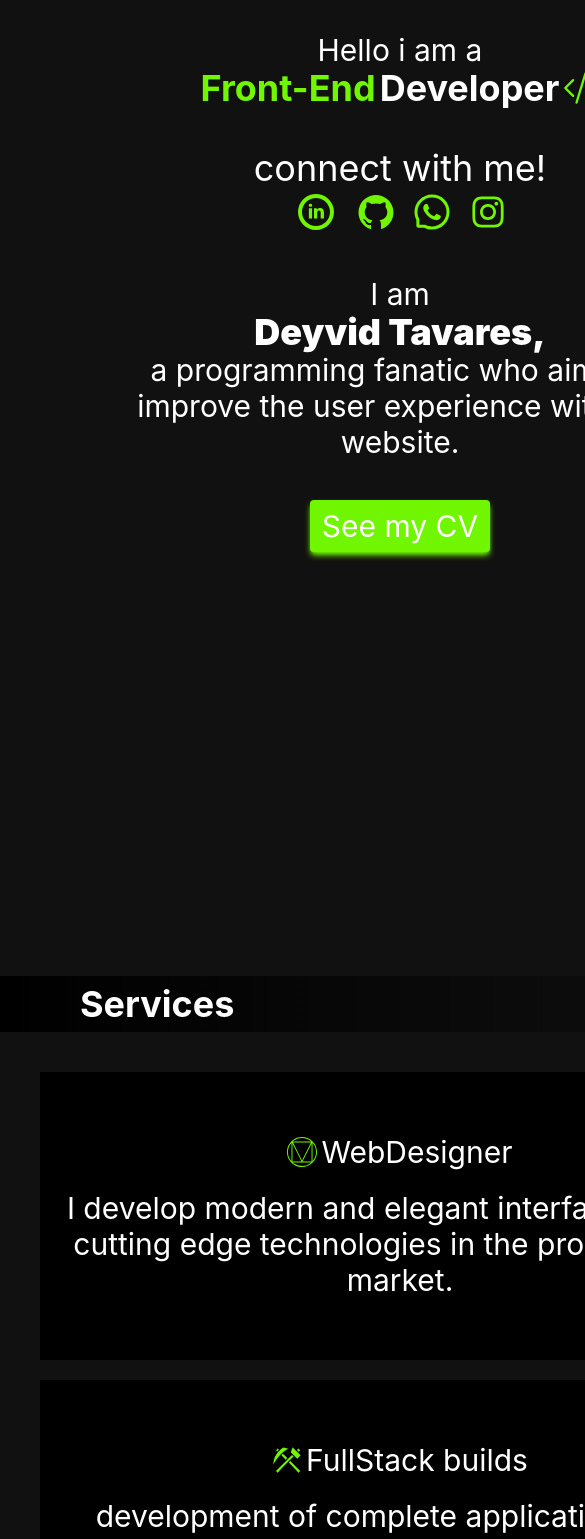
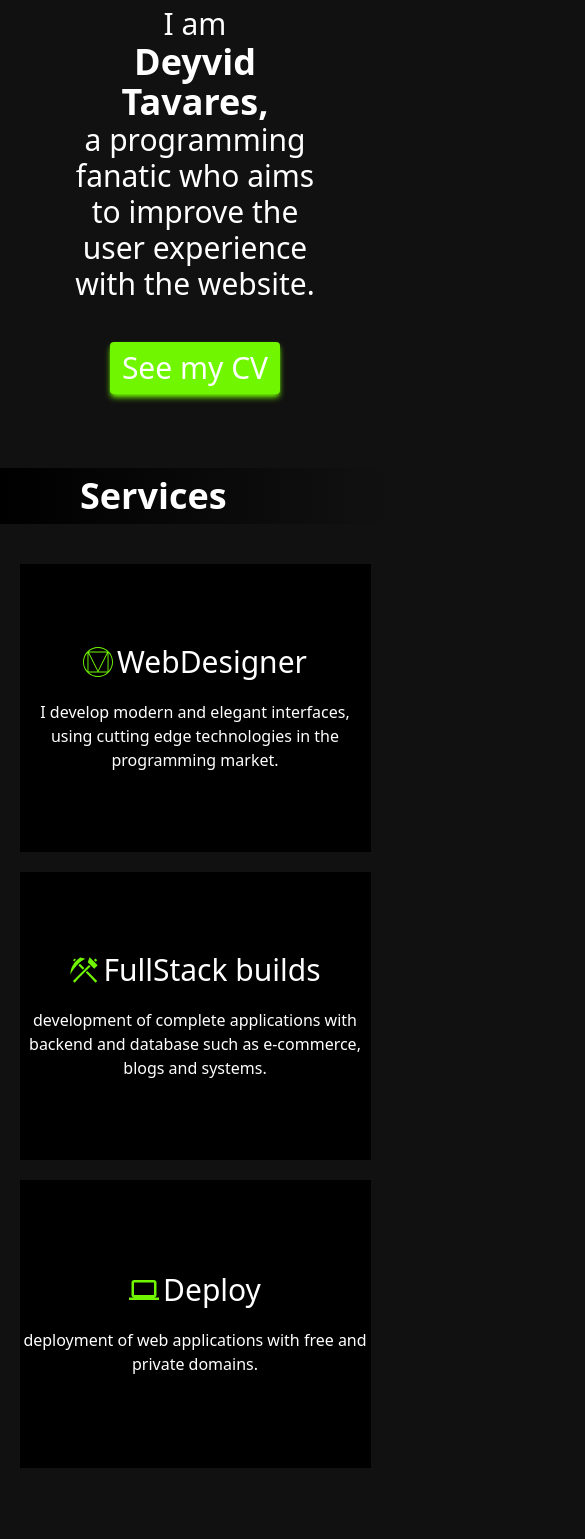
Before and after one commit to DevDeyvidTav/new-portfolio, a Next.js app: page / in a window 390 px wide. Shown: the part 432-1971 px from the top of the page, 585 px wide, since content can reach past the window. Built offline with nearby package versions, Linux system fonts and the light colour scheme.

Commit message:
march changes

```diff
--- a/src/components/About-me.tsx
+++ b/src/components/About-me.tsx
@@ -14,6 +14,7 @@ export function AboutMe() {
     const [skillText, setSkillText] = useState('')
     return (
         <div id="about" className="overflow-hidden w-full   md:max-w-full md:w-screen">
+            <div className="md:max-w-[1140px] mx-auto w-full">
             <h2 className="text-white mt-10 text-4xl mb-10 w-full flex justify-start bg-gradient-to-r from-black to-[#121111] py-2 pl-20 font-bold">About-me</h2>
             <div data-aos="zoom-out" className="md:text-xl text-3xl text-white w-full px-10">
                 I have been studying programming since February 2022, I have developed several skills with the challenges
@@ -25,7 +26,7 @@ export function AboutMe() {
             <div className="text-white mt-10 text-4xl mb-10 w-full flex justify-start bg-gradient-to-r from-black to-[#121111] py-2 pl-20 font-bold">
                 skills
             </div>
-            <div data-aos="flip-left" className="w-full max-w-full h-96 grid grid-cols-6 gap-y-4 px-20">
+            <div data-aos="flip-left" className="w-full h-96 grid md:grid-cols-6 grid-cols-3 px-16  gap-y-4">
                 <IoLogoJavascript
                     onClick={() => setSkillText("JavaScript is a structured, multi-paradigm, weak dynamically typed, high-level scripting interpreted programming language. Along with HTML and CSS, JavaScript is one of the three main technologies of the World Wide Web.")}
                     className="w-12 cursor-pointer h-12 text-white hover:shadow-2xl hover:bg-[#70F700] hover:duration-300 rounded-md hover:shadow-[#70F700] " />
@@ -80,6 +81,7 @@ export function AboutMe() {
                     </p>
                 </div>
             </div>
+            </div>
         </div>
     )
 }
--- a/src/components/Contacts.tsx
+++ b/src/components/Contacts.tsx
@@ -32,7 +32,8 @@ export function Contacts() {
     };
     return (
         <div id="contacts" className="w-full md:w-screen md:max-w-full  ">
-            <div className="text-white mt-10 text-4xl mb-10 w-full flex justify-start bg-gradient-to-r from-black to-[#121111] py-2 pl-20 font-bold">
+           <div className="md:max-w-[1140px] md:mx-auto">
+           <div className="text-white mt-10 text-4xl mb-10 w-full flex justify-start bg-gradient-to-r from-black to-[#121111] py-2 pl-20 font-bold">
                 Talk to me
             </div>
             <div className="flex w-full">
@@ -45,13 +46,14 @@ export function Contacts() {
                         <input name="phone" className="bg-black border px-5 border-[#313030] w-1/2 rounded-full h-10" required type="number" placeholder="Phone number" />
                     </div>
                     <input name="message" className="bg-black border px-5 pb-56 max-w-full border-[#313030] w-[70%] rounded-3xl h-72" required type="message" placeholder="Enter your message" />
-                    <button className="bg-black text-white text-xl hover:shadow-2xl hover:bg-[#70F700] hover:shadow-[#70F700] hover:duration-300 px-4 rounded-xl">Submit</button>
+                    <button className="bg-black text-white text-xl py-2 hover:shadow-2xl hover:bg-[#70F700] hover:shadow-[#70F700] hover:duration-300 px-4 rounded-full">Submit</button>
                 </form>
 
                 <div data-aos="fade-right" className="w-2/5 hidden lg:flex h-[30rem]">
                 <LazyLoadImage width={300} className="w-full h-full" height={200} src="https://images.unsplash.com/photo-1499914485622-a88fac536970?ixlib=rb-4.0.3&ixid=MnwxMjA3fDB8MHxwaG90by1wYWdlfHx8fGVufDB8fHx8&auto=format&fit=crop&w=1170&q=80" />
                 </div>
             </div>
+           </div>
         </div>
     )
 }
--- a/src/components/Footer.tsx
+++ b/src/components/Footer.tsx
@@ -5,8 +5,9 @@ import {BsCodeSlash} from "react-icons/bs"
 
 export function Footer(){
     return(
-        <div className="w-full h-72 text-white border-t mt-10 border-[#70F700] shadow-2xl shadow-[#70F700]">
-            <div className="bg-black px-5 w-full flex items-center  h-[90%]">
+        <div className="w-full h-72 text-white border-t mt-10 bg-black  border-[#70F700] shadow-2xl shadow-[#70F700]">
+        <div className="md:max-w-[1140px] md:mx-auto max-w-full px-auto">
+        <div className="px-5 w-full flex items-center  h-[90%]">
                 <div className="w-1/3 flex items-center text-2xl uppercase font-bold">
                    Deyvid <span className="text-[#70F700]">Tav</span> <BsCodeSlash/>
                 </div>
@@ -25,5 +26,6 @@ export function Footer(){
             </div>
             <div className="px-10">Copyright© 2022 Deyvid Tavares.</div>
         </div>
+        </div>
     )
 }
--- a/src/components/Header.tsx
+++ /dev/null
@@ -1,22 +0,0 @@
-import {BsCodeSlash} from "react-icons/bs"
-import {BiMenuAltRight} from "react-icons/bi"
-import { useDrawerValue } from "../context/DrawerContext"
-export function Header() {
-    const { openDrawer, setOpenDrawer } = useDrawerValue()
-    return(
-        <div  className="bg-[#2c2c2c] z-30 fixed px-20 w-full md:max-full md:w-screen h-20 md:h-14 text-white flex items-center justify-between text-lg shadow-lg shadow-[#2c2c2c] md:max-w-full">
-           <a className="flex text-2xl items-center uppercase font-bold " href="#">Deyvid<span className="text-[#70F700] font-black">Tav</span><BsCodeSlash/></a>
-            <ul className="md:flex hidden items-center gap-9 ">
-                <li><a href="#services">Services</a></li>
-                <li><a href="#about">About-me</a></li>
-                <li><a href="#projects">Projects</a></li>
-                <a href="#contacts"><button className=" bg-[#70F700] shadow-md shadow-[#70F700] px-2 py-1 rounded" >Contact</button></a>
-            </ul>
-            <p onClick={() => setOpenDrawer(true)} className="cursor-pointer md:hidden ">
-                <BiMenuAltRight className="w-12 h-12"/>
-            </p>
-
-
-        </div>
-    )
-}
--- a/src/components/HeaderMob.tsx
+++ b/src/components/HeaderMob.tsx
@@ -9,7 +9,7 @@ export function HeaderMob() {
             <div
                 className="bg-[#2c2c2c] flex flex-col  w-3/4 h-full">
                 <div
-                    className="w-full h-14 border-b-2 pt-10 border-zinc-400 text-white text-5xl flex pb-40 pl-8">
+                    className="w-full h-14 border-b-2 pt-10 border-zinc-400 text-white text-3xl flex  pb-32 pl-8">
                     Let is build something together.
                     <p
                         onClick={() => setOpenDrawer(false)}
@@ -19,7 +19,7 @@ export function HeaderMob() {
                 </div>
 
 
-                <ul className="flex gap-20 mt-20 flex-col text-white text-5xl items-center  ">
+                <ul className="flex gap-10 mt-20 pl-8 flex-col text-white text-2xl   ">
                     <li>
                         <a
                             onClick={() => setOpenDrawer(false)}
--- a/src/components/Home.tsx
+++ b/src/components/Home.tsx
@@ -12,7 +12,7 @@ export function HomeComponent() {
     })
 
     return (
-        <div id="#" className="text-white text-3xl lg:text-xl justify-center lg:justify-start  items-center  lg:items-start flex w-full md:w-screen lg:flex-row flex-col-reverse md:h-screen md:max-w-full overflow-hidden">
+        <div id="#" className="text-white text-3xl lg:text-xl max-h-[900px] md:max-h-[700px] justify-center lg:justify-start  items-center  lg:items-start flex w-full md:w-screen lg:flex-row flex-col-reverse md:h-screen md:max-w-full overflow-hidden">
             <div data-aos="fade-right" className="text lg:my-0 lg:w-full my-96 flex flex-col lg:items-center items-center w-[70%]  pt-20 lg:pt-36">
                 <p>
                     Hello i am a
--- a/src/components/Services.tsx
+++ b/src/components/Services.tsx
@@ -1,30 +1,45 @@
-import {SiMaterialdesign} from "react-icons/si"
-import {GiStoneCrafting } from "react-icons/gi"
+import { SiMaterialdesign } from "react-icons/si"
+import { GiStoneCrafting } from "react-icons/gi"
 import { MdOutlineComputer } from "react-icons/md"
 import Aos from "aos"
 import 'aos/dist/aos.css'
 import { useEffect } from "react"
 
 
-export function Services(){
+export function Services() {
     useEffect(() => {
-        Aos.init({duration: 2000, easing:"ease-out"})
+        Aos.init({ duration: 2000, easing: "ease-out" })
     })
-    return(
+    return (
         <div id="services" className="md:w-screen flex flex-col items-center w-full   md:max-w-full">
-            <h2 className="text-white text-4xl mb-10 w-full flex justify-start bg-gradient-to-r from-black to-[#121111] py-2 pl-20 font-bold">Services</h2>
-            <div  className="w-full items-center justify-center md:h-72 gap-5 text-3xl md:flex-row flex-col flex ">
+
+            <div className="md:max-w-[1140px] md:mx-auto">
+                <h2 className="text-white text-4xl mb-10 w-full flex justify-start bg-gradient-to-r from-black to-[#121111] py-2 pl-20 font-bold"
+                >Services
+                </h2>
+                <div className="w-full items-center justify-center md:h-72 gap-5 text-3xl md:flex-row flex-col flex ">
                     <div data-aos="fade-up" className="bg-black flex flex-col justify-center text-white w-[90%] md:w-1/3 h-72 ">
-                    <p className="w-full items-center gap-1 flex justify-center md:text-2xl "><span className="text-[#70F700]"><SiMaterialdesign/></span>WebDesigner</p>
-                    <p className="w-full mt-5 text-center">I develop modern and elegant interfaces, using cutting edge technologies in the programming market.</p>
+                        <p className="w-full items-center gap-1 flex justify-center md:text-2xl "><span className="text-[#70F700]">
+                            <SiMaterialdesign /></span>WebDesigner
+                        </p>
+                        <p className="w-full mt-5 text-base text-center">
+                            I develop modern and elegant interfaces, using cutting edge technologies in the programming market.
+                        </p>
                     </div>
                     <div data-aos="fade-down" className="bg-black flex flex-col justify-center text-white w-[90%] md:w-1/3 h-72 ">
-                    <p className="w-full items-center gap-1 flex justify-center text-3xl md:text-2xl "><span className="text-[#70F700]"><GiStoneCrafting/></span>FullStack builds</p>
-                    <p className="w-full mt-5 text-center">development of complete applications with backend and database such as e-commerce, blogs and systems.</p>
+                        <p className="w-full items-center gap-1 flex justify-center text-3xl md:text-2xl ">
+                            <span className="text-[#70F700]"><GiStoneCrafting /></span>FullStack builds
+                        </p>
+                        <p className="w-full mt-5 text-base  text-center">development of complete applications with backend and database such as e-commerce, blogs and systems.</p>
                     </div>
                     <div data-aos="fade-up" className="bg-black flex flex-col justify-center text-white w-[90%] md:w-1/3 h-72 ">
-                    <p className="w-full items-center gap-1 flex justify-center text-3xl md:text-2xl "><span className="text-[#70F700]"><MdOutlineComputer/></span>Deploy</p>
-                    <p className="w-full mt-5 text-center">deployment of web applications with free and private domains.</p>
+                        <p className="w-full items-center gap-1 flex justify-center text-3xl md:text-2xl ">
+                            <span className="text-[#70F700]"><MdOutlineComputer /></span>
+                            Deploy
+                        </p>
+                        <p className="w-full mt-5 text-base  text-center">
+                            deployment of web applications with free and private domains.
+                        </p>
                     </div>
                     <div>
 
@@ -34,5 +49,6 @@ export function Services(){
                     </div>
                 </div>
             </div>
+        </div>
     )
 }
--- /dev/null
+++ b/src/components/header-pc/Header.tsx
@@ -0,0 +1,25 @@
+import {BsCodeSlash} from "react-icons/bs"
+import {BiMenuAltRight} from "react-icons/bi"
+import { useDrawerValue } from "../../context/DrawerContext"
+
+
+
+export function Header() {
+    const { openDrawer, setOpenDrawer } = useDrawerValue()
+    return(
+        <div  className="bg-[#121111] z-30 fixed w-full px-6 md:max-full md:w-screen h-20 md:h-14 text-white  text-lg shadow-lg shadow-[#2c2c2c] md:max-w-full">
+           <div className="md:max-w-[1140px] md:mx-auto h-full flex justify-between items-center">
+           <a className="flex text-2xl items-center uppercase font-bold " href="#">Deyvid<span className="text-[#70F700] font-black">Tav</span><BsCodeSlash/></a>
+            <ul className="md:flex hidden items-center gap-32 ">
+                <li><a className="nav hover:duration-500 hover:text-[#70F700]" href="#services">Services</a></li>
+                <li><a className="nav hover:duration-500 hover:text-[#70F700]" href="#about">About-me</a></li>
+                <li><a className="nav hover:duration-500 hover:text-[#70F700]" href="#projects">Projects</a></li>
+                <a href="#contacts"><button className=" bg-[#70F700] shadow-md hover:border-2 hover:border-white hover:bg-transparent border-2 border-transparent hover:duration-500 px-2 py-1 rounded" >Contact</button></a>
+            </ul>
+            <p onClick={() => setOpenDrawer(true)} className="cursor-pointer md:hidden ">
+                <BiMenuAltRight className="w-12 h-12"/>
+            </p>
+            </div>
+        </div>
+    )
+}
--- a/src/pages/index.tsx
+++ b/src/pages/index.tsx
@@ -1,6 +1,6 @@
 import { AboutMe } from "../components/About-me"
 import { Contacts } from "../components/Contacts"
-import { Header } from "../components/Header"
+import { Header } from "../components/header-pc/Header"
 import { HomeComponent } from "../components/Home"
 import { Projects } from "../components/Projects"
 import { Services } from "../components/Services"
@@ -14,8 +14,7 @@ import { Footer } from "../components/Footer"
 export default function Home() {
   const [openDrawer, setOpenDrawer] = useState<boolean>(false)
   return (
-    <ChakraProvider>
-      <div className="w-[800px] lg:w-screen md:max-w-full ">
+      <div className="w-screen overflow-hidden lg:w-screen max-w-full ">
         <DrawerProvider value={{openDrawer,setOpenDrawer}}>
           <Header />
           <HeaderMob />
@@ -27,7 +26,7 @@ export default function Home() {
           <Footer />
         </DrawerProvider>
       </div>
-    </ChakraProvider>
+
 
   )
 }
--- a/src/styles/global.css
+++ b/src/styles/global.css
@@ -5,3 +5,30 @@
 *{
     scroll-behavior: smooth;
 }
+
+.nav{
+    position: relative;
+    color: #fff;
+    text-decoration: none;
+  }
+
+  .nav:before {
+    content: "";
+    position: absolute;
+    width: 100%;
+    height: 0.5px;
+    bottom: 0;
+    left: 0;
+    background-color: #70F700;
+    visibility: hidden;
+    -webkit-transform: scaleX(0);
+    transform: scaleX(0);
+    -webkit-transition: all 0.3s ease-in-out 0s;
+    transition: all 0.3s ease-in-out 0s;
+  }
+
+  .nav:hover:before {
+    visibility: visible;
+    -webkit-transform: scaleX(1);
+    transform: scaleX(1);
+  }
--- a/tailwind.config.js
+++ b/tailwind.config.js
@@ -12,6 +12,8 @@ module.exports = {
         dtstore: "url(/dtstore.png)",
         pokedex: "url(/pokedex.png)",
         nunesPizza: "url(/nunesPizza.png)",
+        'project-gradient': "linear-gradient(to bottom, rgba(0,0,0,0.6) 0%,rgba(0,0,0,0.6) 100%)"
+
       }
     },
   },
```
Also changed, not shown: src/components/Projects.tsx (+65 -104 lines). Lines whose indentation alone changed are shown as unchanged.
